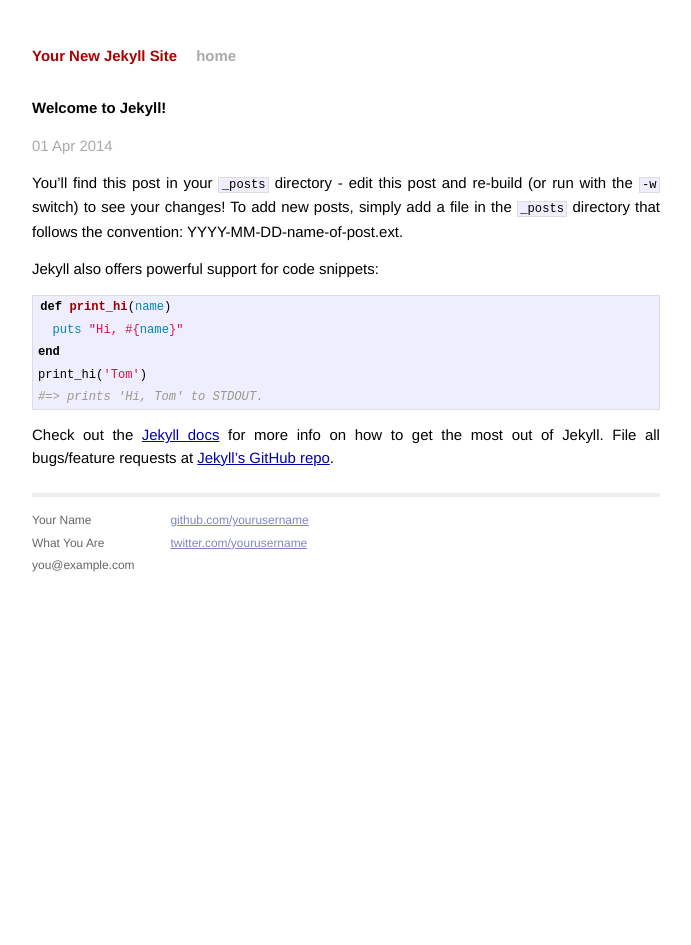
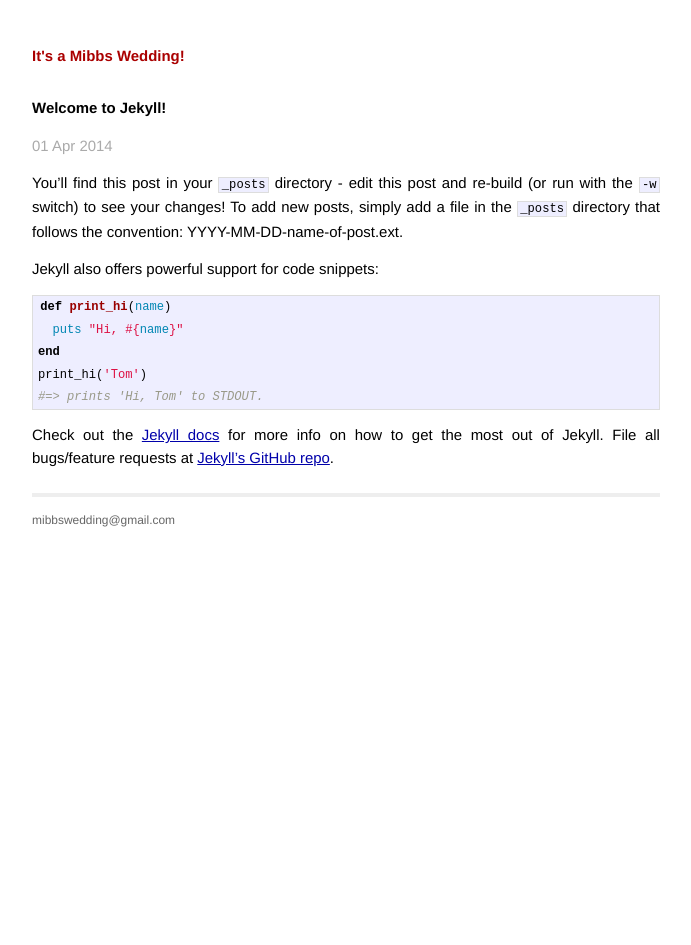
Before and after one commit to jeffvincent/mibbswedding, a Jekyll site: the page built from _posts/2014-04-01-welcome-to-jekyll.markdown, in a window 1280 px wide. Shown: the whole page, without its empty margins (294-985 px from the left). Built offline with Jekyll 4.4.1, drawn with Linux system fonts in a browser that asks for light colours; Markdown is read by kramdown in place of the engine named in the settings.

Commit message:
Default home page and settings

```diff
--- a/_config.yml
+++ b/_config.yml
@@ -1,3 +1,3 @@
-name: Your New Jekyll Site
+name: It's a Mibbs Wedding!
 markdown: redcarpet
 pygments: true
--- a/_layouts/default.html
+++ b/_layouts/default.html
@@ -18,7 +18,6 @@
         <div class="site">
           <div class="header">
             <h1 class="title"><a href="/">{{ site.name }}</a></h1>
-            <a class="extra" href="/">home</a>
           </div>
 
           {{ content }}
@@ -26,15 +25,7 @@
           <div class="footer">
             <div class="contact">
               <p>
-                Your Name<br />
-                What You Are<br />
-                you@example.com
-              </p>
-            </div>
-            <div class="contact">
-              <p>
-                <a href="https://github.com/yourusername">github.com/yourusername</a><br />
-                <a href="https://twitter.com/yourusername">twitter.com/yourusername</a><br />
+                mibbswedding@gmail.com
               </p>
             </div>
           </div>
```
Also changed, not shown: index.html (+2 -7 lines).
